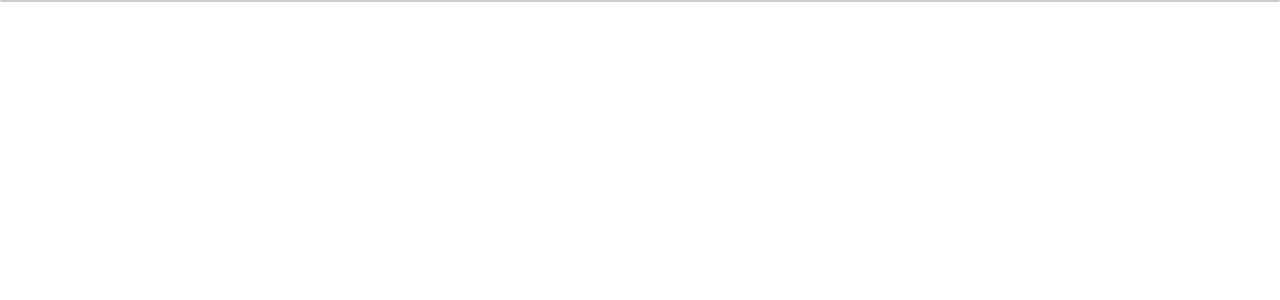
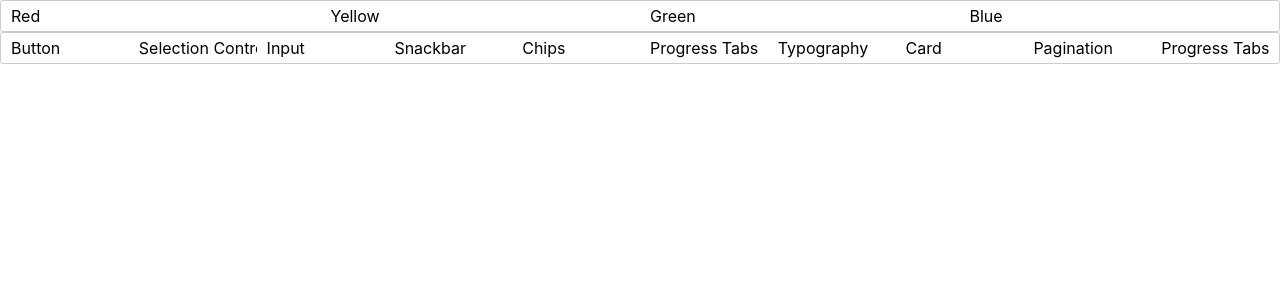
Before and after one commit to vyshnavrajs2019/select-box, a React (Create React App) app: page / in a window 1280 px wide. Shown: the top 300 px of the page. Built offline with nearby package versions, Linux system fonts and the light colour scheme.

Commit message:
[IMPROVEMENT] Select: Convert data to suitable format

```diff
--- a/src/App.js
+++ b/src/App.js
@@ -1,9 +1,13 @@
-const { default: Select } = require("./components/Select");
+import React from 'react';
+
+import Select from './components/Select';
+import * as configData from './config/data';
 
 function App() {
 	return (
 		<div className="App">
-			<Select />
+			<Select options={configData.colors} />
+			<Select options={configData.components} />
 		</div>
 	);
 }
--- a/src/components/Option.js
+++ b/src/components/Option.js
@@ -2,10 +2,11 @@
 
 import classes from './Option.module.css';
 
-function Option({ displayName, value, multiselect, selected=false }) {
+function Option({ option, multiselect, selected=false }) {
+	const { displayName, value } = option;
 	let checkbox = null;
 	if (multiselect) {
-		const className = selected ? classes.option__checkbox_checked : classes..option__checkbox;
+		const className = selected ? classes.option__checkbox_checked : classes.option__checkbox;
 		checkbox = <div className={className} />
 	}
 	return (
--- a/src/components/Select.js
+++ b/src/components/Select.js
@@ -1,11 +1,24 @@
 import React from 'react';
 
+import Option from './Option';
 import classes from './Select.module.css';
 
-function Select({ search=true, mulitselect=false, options=[] }) {
+function Select({ search=true, multiselect=false, options=[] }) {
+	const isSimpleArray = options.length === 0 || typeof options[0] === "string";
+	let mappedOptions;
+	if (isSimpleArray) {
+		mappedOptions = options.map(option => {
+			return { displayName: option, value: option }
+		});
+	} else {
+		mappedOptions = options.map(option => {
+			return { displayName: option.title, value: option };
+		});
+	}
+	const optionsArray = mappedOptions.map((option, index) => <Option key={index} multiselect={multiselect} option={option} />);
 	return (
 		<div className={classes.select}>
-
+			{optionsArray}
 		</div>
 	)
 }
```
